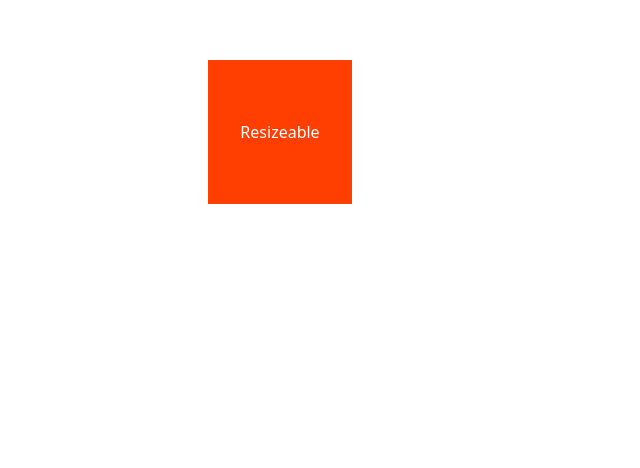
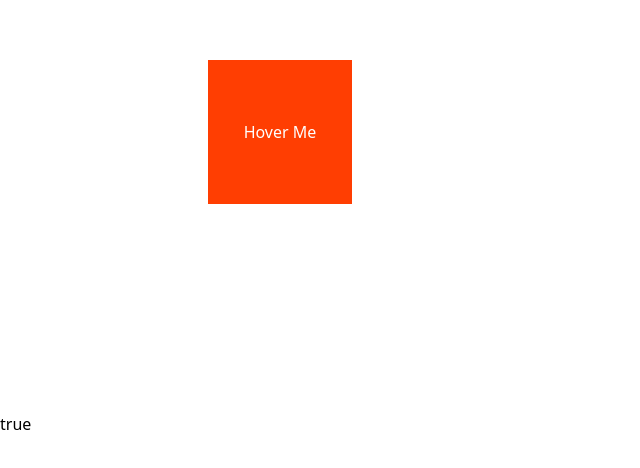
Before and after one commit to vasucp1207/sveltronics, a SvelteKit app: page / in a window 1280 px wide. Shown: the part 148-616 px from the top of the page, without its empty margins (0-640 px from the left). Built offline with nearby package versions, Linux system fonts and the light colour scheme.

Commit message:
add isoutside

```diff
--- /dev/null
+++ b/src/lib/outside/demo.svelte
@@ -0,0 +1,19 @@
+<script>
+  import { onMount } from "svelte";
+  import { isOutside } from "./index";
+
+  let myEle;
+  let outside;
+
+  onMount(() => {
+    outside = isOutside(myEle);
+  })
+</script>
+
+<div
+  bind:this={myEle}
+  class="m-52 w-36 h-36 bg-[#ff3e02] text-white flex justify-center items-center"
+>
+Hover Me
+</div>
+<div>{$outside}</div>
--- /dev/null
+++ b/src/lib/outside/index.ts
@@ -0,0 +1,14 @@
+import { writable } from "svelte/store"
+
+export function isOutside(node: HTMLElement) {
+
+  let outside = writable(true);
+  node.addEventListener('mouseover', () => {
+    outside.set(true);
+  })
+  node.addEventListener('mouseleave', () => {
+    outside.set(false);
+  })
+
+  return outside;
+}
--- a/src/routes/+page.svelte
+++ b/src/routes/+page.svelte
@@ -1,5 +1,5 @@
 <script>
-  import Demo from "$lib/resize/demo.svelte";
+  import Demo from "$lib/outside/demo.svelte";
 
 </script>
 
```
